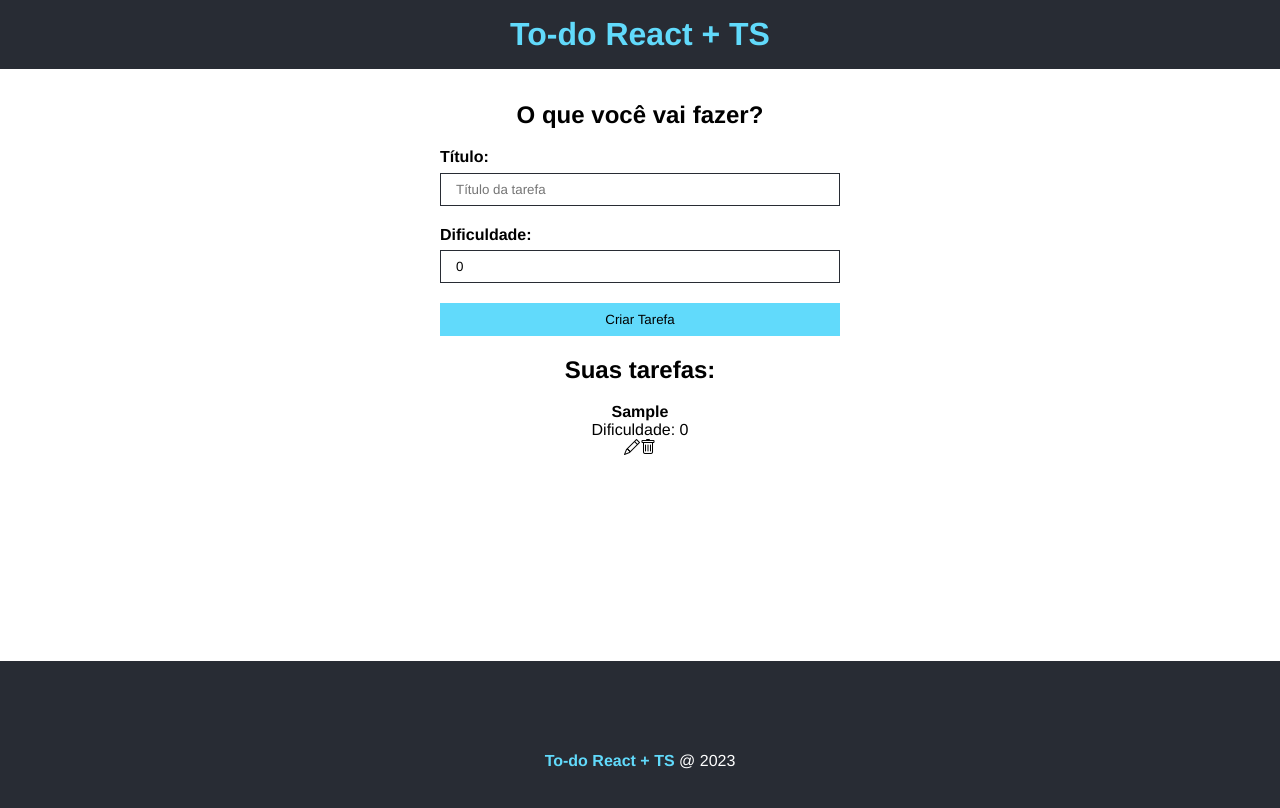
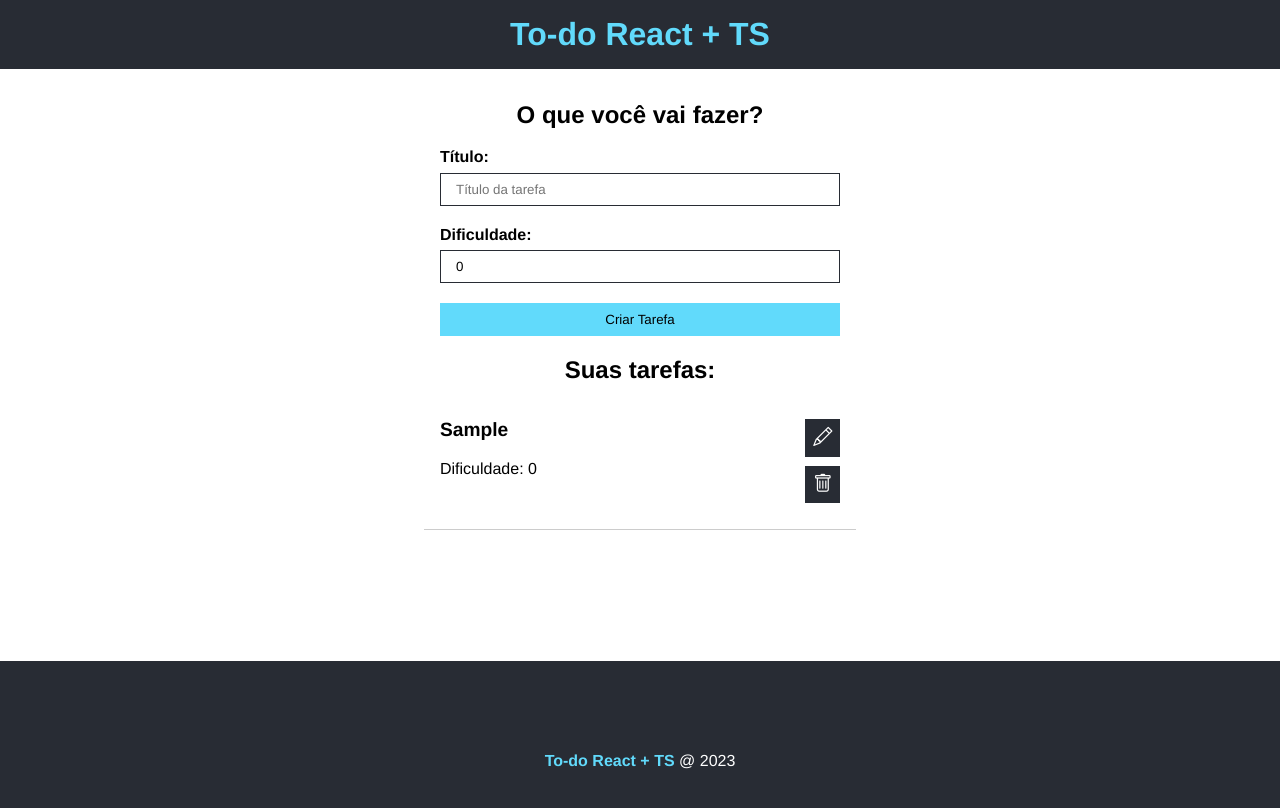
Before and after one commit to lafadovale/todo-react, a React (Create React App) app: page / in a window 1280 px wide. Both pictures are taken after typing "Sample" into the empty fields and a click on the input "Criar Tarefa". Shown: the top 808 px of the page. Built offline with nearby package versions, Linux system fonts and the light colour scheme.

Commit message:
Task list with action buttons created

```diff
--- a/src/components/TaskList.module.css
+++ b/src/components/TaskList.module.css
@@ -0,0 +1,38 @@
+.task {
+  display: flex;
+  justify-content: space-between;
+  max-width: 400px;
+  margin: 0 auto;
+  border-bottom: 1px solid #ccc;
+  padding: 1em;
+}
+
+.details {
+  text-align: left;
+}
+
+.details h4 {
+  font-size: 1.2em;
+  margin-bottom: 1em;
+}
+
+.actions {
+  display: flex;
+  flex-direction: column;
+  align-items: center;
+  justify-content: center;
+}
+
+.actions i {
+  margin-bottom: 0.5em;
+  font-size: 1.2em;
+  cursor: pointer;
+  background-color: #282c34;
+  color: #fff;
+  padding: 0.4em;
+  transition: 0.5s;
+}
+
+.actions i:hover {
+  color: #61dafb;
+}
--- a/src/components/TaskList.tsx
+++ b/src/components/TaskList.tsx
@@ -4,7 +4,7 @@
 import { ITask } from "../interfaces/Task";
 
 // CSS
-import styles from "./Tasklist.module.css";
+import styles from "./TaskList.module.css";
 
 type Props = {
   taskList: ITask[];
@@ -15,12 +15,12 @@
     <>
       {taskList.length > 0 ? (
         taskList.map((task) => (
-          <div key={task.id}>
-            <div>
+          <div key={task.id} className={styles.task}>
+            <div className={styles.details}>
               <h4>{task.title}</h4>
               <p>Dificuldade: {task.difficulty}</p>
             </div>
-            <div>
+            <div className={styles.actions}>
               <i className="bi bi-pencil"></i>
               <i className="bi bi-trash"></i>
             </div>
```
